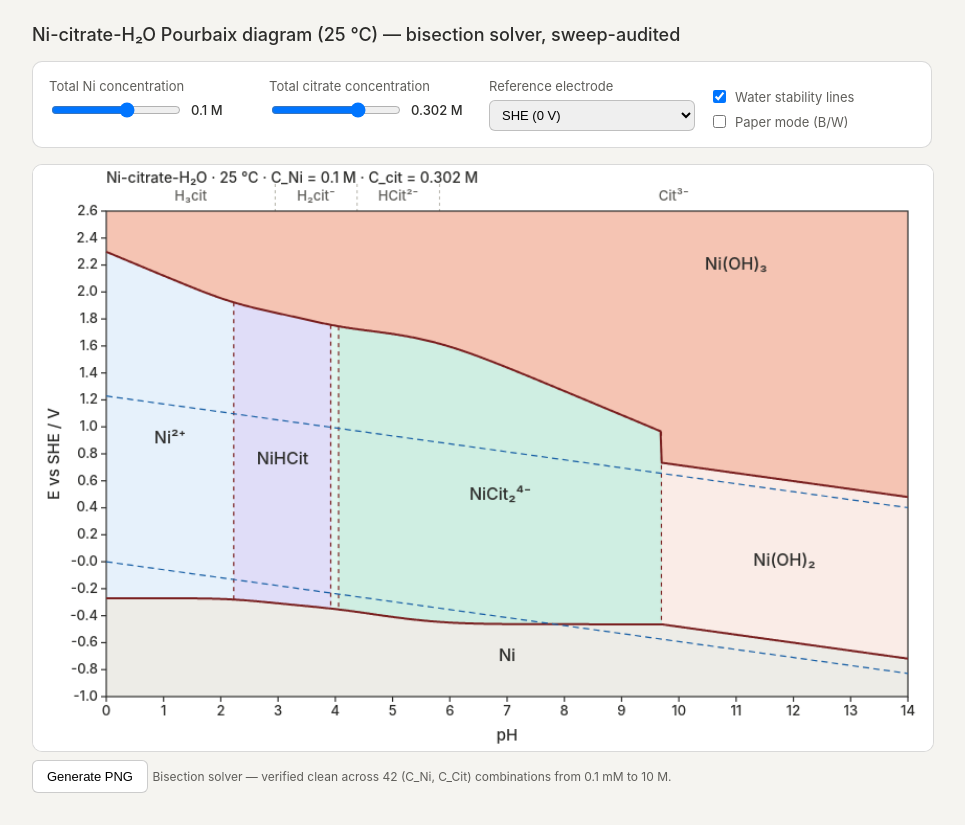
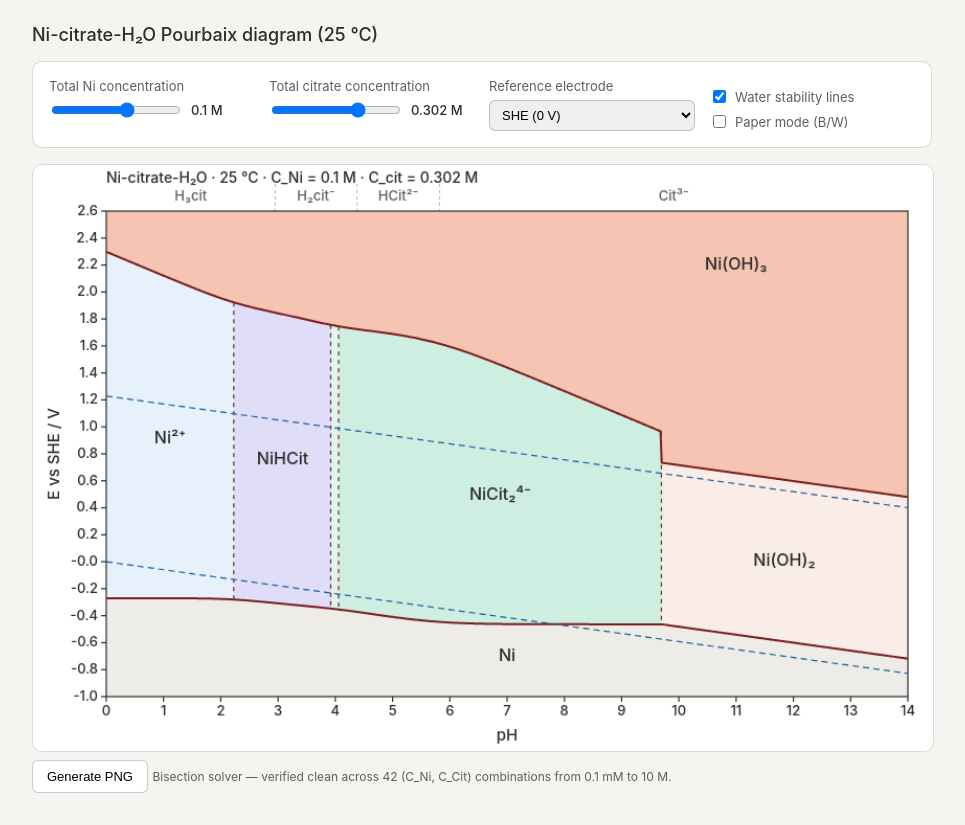
Before and after one commit to nahmkang/Ni-Citrate-Pourbaix-Diagram, a plain HTML site: page index.html in a window 1280 px wide. Shown: the whole page, without its empty margins (158-1123 px from the left). Drawn offline with Linux system fonts and the light colour scheme.

Commit message:
Update index.html

```diff
--- a/index.html
+++ b/index.html
@@ -25,7 +25,7 @@
 </style>
 </head>
 <body>
-<h1>Ni-citrate-H₂O Pourbaix diagram (25 °C) — bisection solver, sweep-audited</h1>
+<h1>Ni-citrate-H₂O Pourbaix diagram (25 °C)</h1>
 <div class="controls">
   <div class="ctl">
     <label>Total Ni concentration</label>
```
